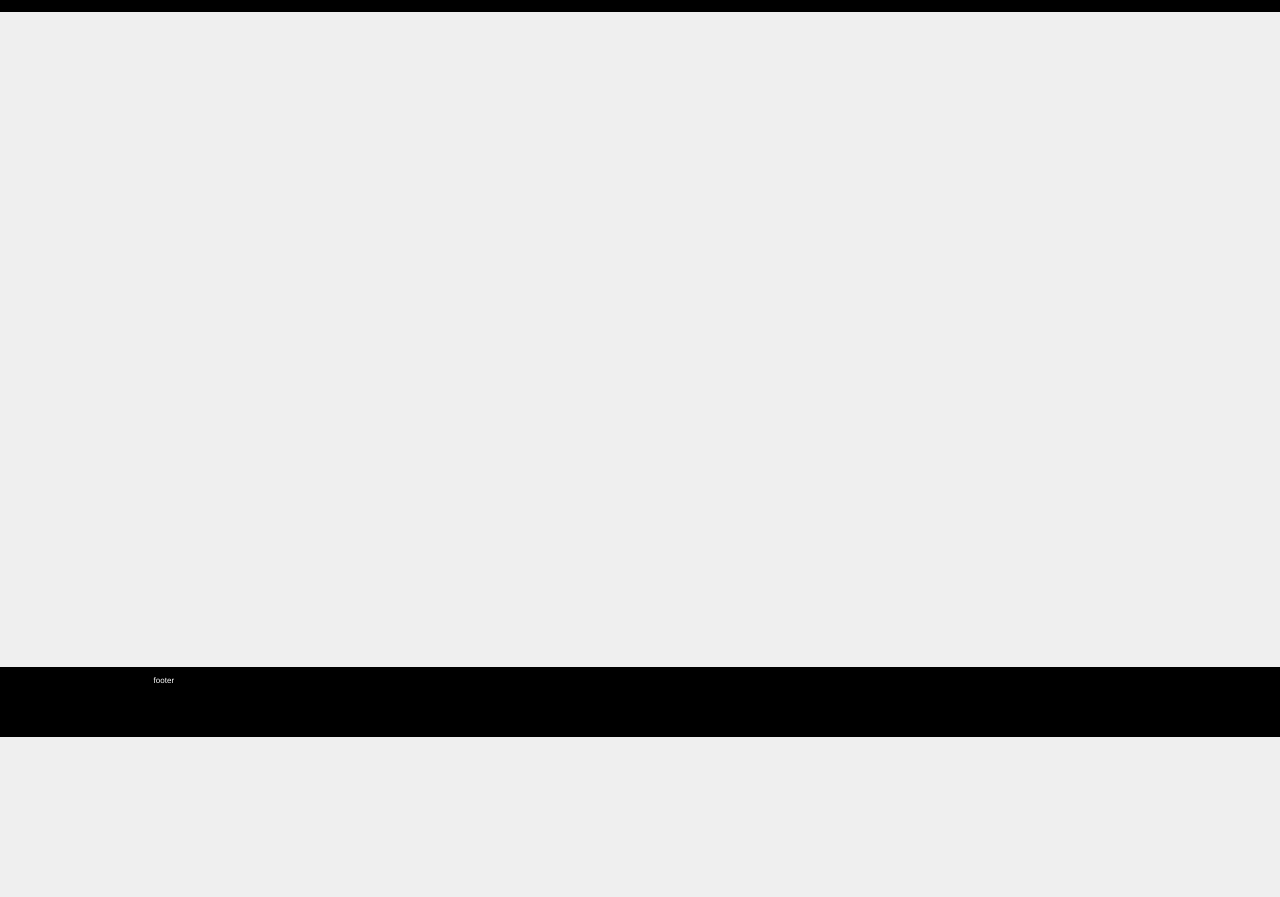
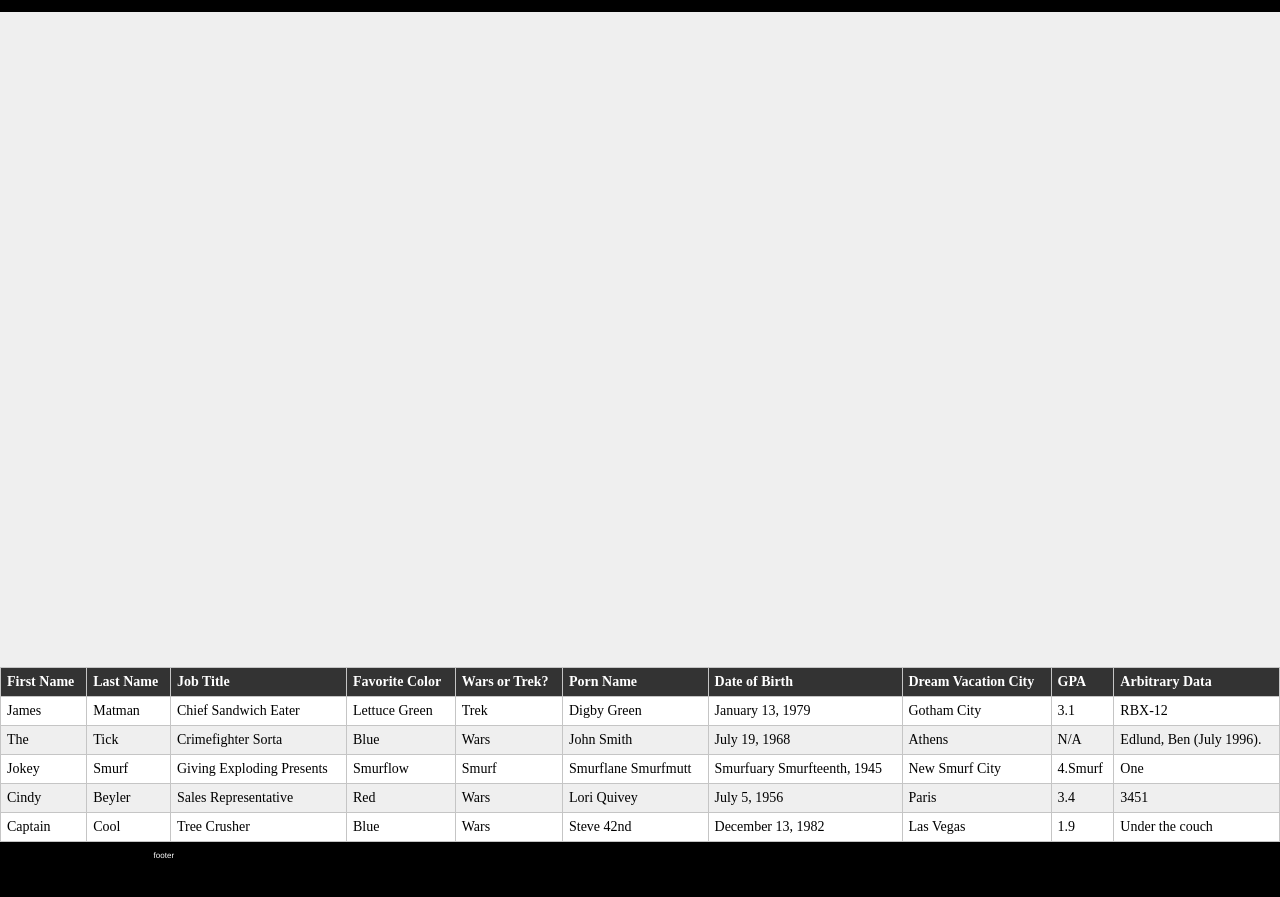
Before and after one commit to m4tuna/mg_framework, a plain HTML site: page src/template.html in a window 1280 px wide. Shown: the part 63-960 px from the top of the page. Before the commit the page ends 800 px from the top, so only its background shows below. Drawn offline with nearby package versions, Linux system fonts and the light colour scheme; files that its build step writes are made by us from their sources.

Commit message:
Updated color config for updated mg-core.

```diff
--- a/src/scss/app.scss
+++ b/src/scss/app.scss
@@ -4,8 +4,8 @@
   MG_Framework v 0.7
 ---------------------------------------------------------
 
-  Credit: Halo Media LLC
   Author: Mike Fortuna
+  Halo Media LLC
   Project:
 
 --------------------------------------------------------- */
@@ -41,12 +41,13 @@
 @import "mg-core/modules/logo";
 @import "mg-core/modules/buttons";
 @import "mg-core/modules/hero";
+@import "mg-core/modules/modals";
+@import "mg-core/modules/form";
 @import "mg-core/modules/sidebar";
 @import "mg-core/modules/social";
 @import "mg-core/modules/table";
-@import "mg-core/modules/hero";
 
-//-theme custom
+//-theme custom styles
 @import "theme/custom/modules/buttons";
 @import "theme/custom/modules/hero";
 @import "theme/custom/modules/social";
--- a/src/scss/theme/config/_colors.scss
+++ b/src/scss/theme/config/_colors.scss
@@ -5,6 +5,7 @@
 //-body
 $body-bg-color: $light-grey;
 $body-text-color: $var-black;
+$backdrop: rgba(0, 0, 0, 0.65);
 
 //-global link
 $link-color: $var-white;
@@ -92,3 +93,8 @@ $social-text-color: $var-black;
 
 //-code
 $code-bg-color: rgba(193, 199, 208, .3);
+
+//-form
+$input-border: $var-grey;
+$error-border: $var-red;
+$error-bg: $light-grey;
--- a/src/scss/theme/responsive/_desktop.scss
+++ b/src/scss/theme/responsive/_desktop.scss
@@ -4,6 +4,11 @@
 // ==========================================================================
 
 @media #{$desktop} {
+
+  ul.nav {
+    //shows nav even after jQuery closes it and browser is resized back
+    display:block !important;
+  }
 
   .hide-mobile {
     display:block;
--- a/src/template.html
+++ b/src/template.html
@@ -43,6 +43,86 @@
   </main>
 
 
+  <table>
+		<thead>
+		<tr>
+			<th>First Name</th>
+			<th>Last Name</th>
+			<th>Job Title</th>
+			<th>Favorite Color</th>
+			<th>Wars or Trek?</th>
+			<th>Porn Name</th>
+			<th>Date of Birth</th>
+			<th>Dream Vacation City</th>
+			<th>GPA</th>
+			<th>Arbitrary Data</th>
+		</tr>
+		</thead>
+		<tbody>
+		<tr>
+			<td>James</td>
+			<td>Matman</td>
+			<td>Chief Sandwich Eater</td>
+			<td>Lettuce Green</td>
+			<td>Trek</td>
+			<td>Digby Green</td>
+			<td>January 13, 1979</td>
+			<td>Gotham City</td>
+			<td>3.1</td>
+			<td>RBX-12</td>
+		</tr>
+		<tr>
+		  <td>The</td>
+		  <td>Tick</td>
+		  <td>Crimefighter Sorta</td>
+		  <td>Blue</td>
+		  <td>Wars</td>
+		  <td>John Smith</td>
+		  <td>July 19, 1968</td>
+		  <td>Athens</td>
+		  <td>N/A</td>
+		  <td>Edlund, Ben (July 1996).</td>
+		</tr>
+		<tr>
+		  <td>Jokey</td>
+		  <td>Smurf</td>
+		  <td>Giving Exploding Presents</td>
+		  <td>Smurflow</td>
+		  <td>Smurf</td>
+		  <td>Smurflane Smurfmutt</td>
+		  <td>Smurfuary Smurfteenth, 1945</td>
+		  <td>New Smurf City</td>
+		  <td>4.Smurf</td>
+		  <td>One</td>
+		</tr>
+		<tr>
+		  <td>Cindy</td>
+		  <td>Beyler</td>
+		  <td>Sales Representative</td>
+		  <td>Red</td>
+		  <td>Wars</td>
+		  <td>Lori Quivey</td>
+		  <td>July 5, 1956</td>
+		  <td>Paris</td>
+		  <td>3.4</td>
+		  <td>3451</td>
+		</tr>
+		<tr>
+		  <td>Captain</td>
+		  <td>Cool</td>
+		  <td>Tree Crusher</td>
+		  <td>Blue</td>
+		  <td>Wars</td>
+		  <td>Steve 42nd</td>
+		  <td>December 13, 1982</td>
+		  <td>Las Vegas</td>
+		  <td>1.9</td>
+		  <td>Under the couch</td>
+		</tr>
+		</tbody>
+	</table>
+
+
 
   <footer>
     <p>footer</p>
```
Also changed, not shown: src/css/app.css, 1 other file.
